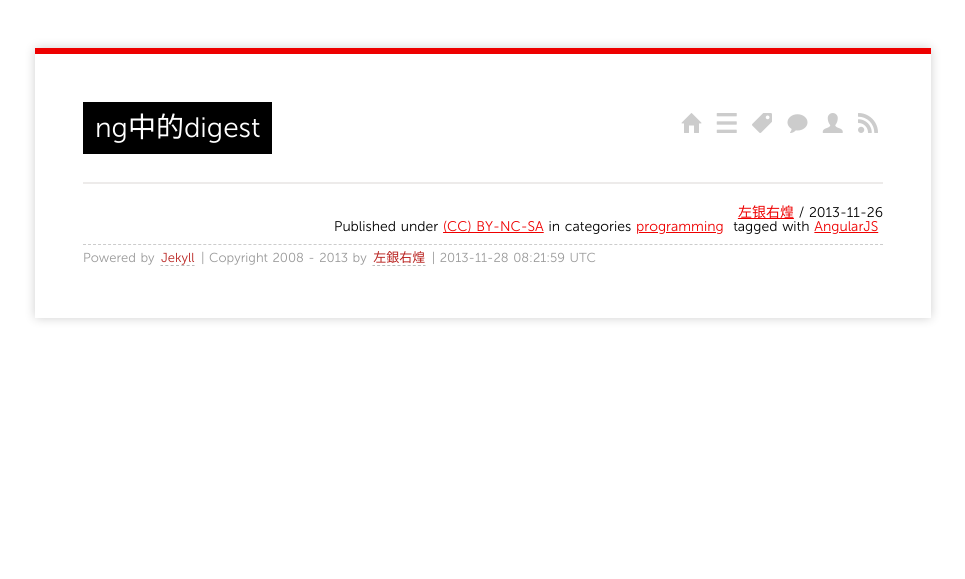
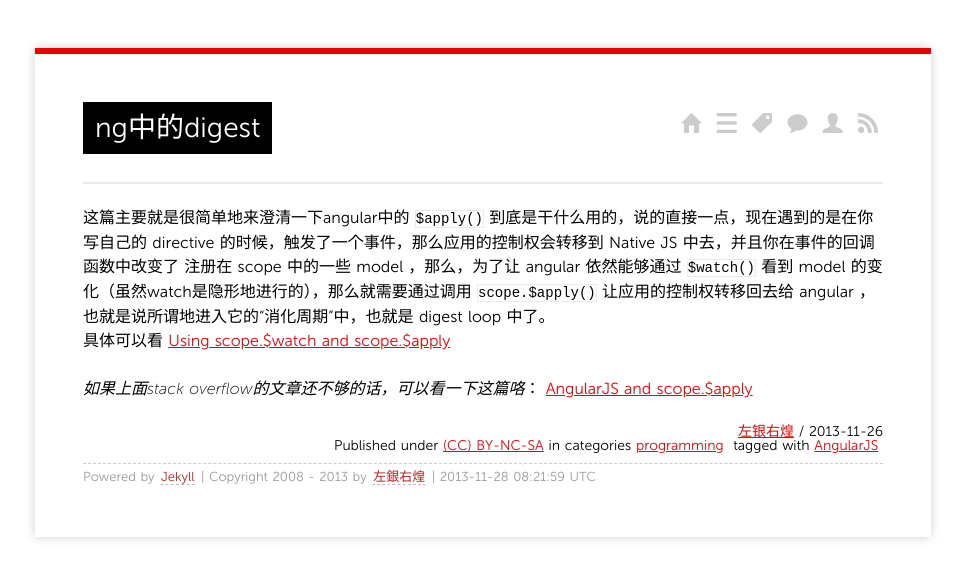
Before and after one commit to grahamle/grahamle.github.com, a Jekyll site: the page built from _posts/2013/11/2013-11-26-ng-digest.md, in a window 1280 px wide. Shown: the top 579 px of the page, without its empty margins (157-1122 px from the left). Built offline with Jekyll 4.4.1, drawn with Linux system fonts in a browser that asks for light colours; Markdown is read by kramdown in place of the engine named in the settings; comment, search, counter and statistics services are not loaded.

Commit message:
update ng digest

```diff
--- a/_posts/2013/11/2013-11-26-ng-digest.md
+++ b/_posts/2013/11/2013-11-26-ng-digest.md
@@ -6,3 +6,8 @@ categories:
 tag:
 - AngularJS
 ---
+
+这篇主要就是很简单地来澄清一下angular中的 `$apply()` 到底是干什么用的，说的直接一点，现在遇到的是在你写自己的 directive 的时候，触发了一个事件，那么应用的控制权会转移到 Native JS 中去，并且你在事件的回调函数中改变了 注册在 scope 中的一些 model ，那么，为了让 angular 依然能够通过 `$watch()` 看到 model 的变化（虽然watch是隐形地进行的），那么就需要通过调用 `scope.$apply()` 让应用的控制权转移回去给 angular ，也就是说所谓地进入它的“消化周期”中，也就是 digest loop 中了。
+具体可以看 [Using scope.$watch and scope.$apply](http://stackoverflow.com/questions/15112584/using-scope-watch-and-scope-apply)
+
+*如果上面stack overflow的文章还不够的话，可以看一下这篇咯*：  [AngularJS and scope.$apply](http://jimhoskins.com/2012/12/17/angularjs-and-apply.html)
```
